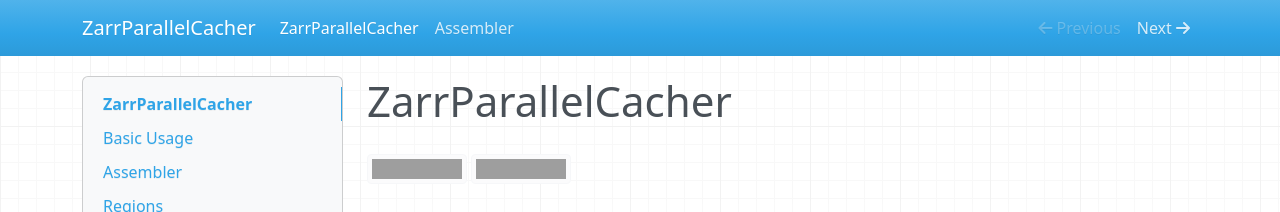
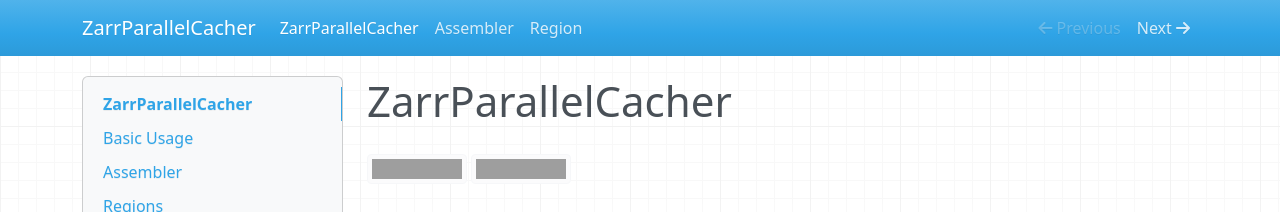
Before and after one commit to NERC-EDS/ZarrParallelCacher, an MkDocs documentation site: the page built from docs/index.md, in a window 1280 px wide. Shown: the top 212 px of the page. Built offline with MkDocs 1.6.1, drawn with Linux system fonts in a browser that asks for light colours; nearby versions of some CDN libraries; grey boxes are pictures that could not be loaded.

Commit message:
Updated region docs

```diff
--- a/mkdocs.yml
+++ b/mkdocs.yml
@@ -6,4 +6,14 @@
       handlers:
         python:
           options:
+            show_source: true
+            show_root_heading: true
+            show_root_full_path: true
+            show_object_full_path: true
+            show_category_heading: true
+            show_signature: true
+            show_docstring: true
+            show_bases: true
+            inherited_members: true
+            members_order: alphabetical
             docstring_style: google
```
Also changed, not shown: docs/region.md (added, +2 -0 lines).
